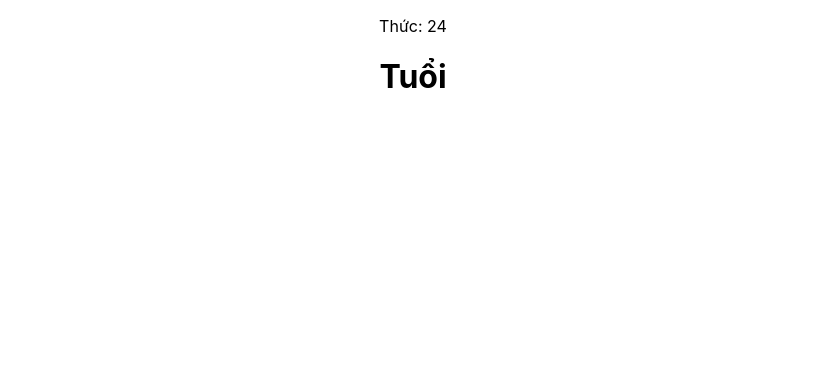
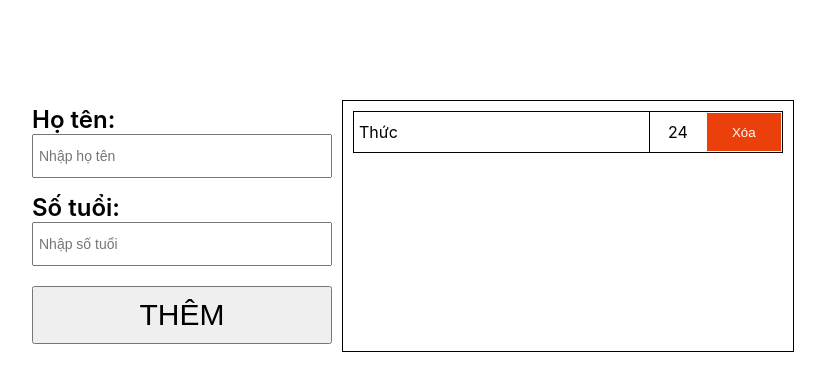
Before and after one commit to JohnThuc031097/react-js-app-first, a React (Create React App) app: page / in a window 1280 px wide. Shown: the top 390 px of the page, without its empty margins (227-1052 px from the left). Built offline with nearby package versions, Linux system fonts and the light colour scheme.

Commit message:
Create new Person

```diff
--- a/src/App.css
+++ b/src/App.css
@@ -1,3 +1,3 @@
 .App {
-  text-align: center;
+  margin-top: 100px;
 }
--- a/src/App.js
+++ b/src/App.js
@@ -1,13 +1,17 @@
 import './App.css';
-import Person from "./components/Person";
+// import CountNumber from "./components/CountNumber/CountNumber";
+import Person from "./components/Person/Person";
 
 function App() {
   return (
     <>
       <div className="App">
-        <Person name="Thức" age="24">
-          <h1>Tuổi</h1>
-        </Person>
+        {/* <CountNumber initValue="0" /> */}
+        <Person person={[{
+          id: 1,
+          name: 'Thức',
+          age: '24'
+        }]} />
       </div>
     </>
   );
--- /dev/null
+++ b/src/components/CountNumber/CountNumber.css
@@ -0,0 +1,17 @@
+.CountNumber{
+  display: flex;
+  flex-direction: column;
+  justify-content: center;
+  align-items: center;
+}
+.CountNumber__show {
+  font-size: 50px;
+}
+.CountNumber__controls {
+  display: flex;
+  align-items: center;
+}
+.CountNumber__control-btn {
+  font-size: 30px;
+  width: 100px;
+}
--- /dev/null
+++ b/src/components/CountNumber/CountNumber.js
@@ -0,0 +1,22 @@
+import { useState } from "react";
+
+import './CountNumber.css';
+
+const CountNumber = (props) => {
+    const [count, setCount] = useState(parseInt(props.initValue));
+    return (
+        <div className="CountNumber">
+            <div className="CountNumber__show">{count}</div>
+            <div className="CountNumber__controls">
+                <button className="CountNumber__control-btn"
+                    onClick={() => setCount(count + 1)}
+                >+</button>
+                <button className="CountNumber__control-btn"
+                    onClick={() => (count - 1) > -1 && setCount(count - 1)}
+                >-</button>
+            </div>
+        </div>
+    );
+}
+
+export default CountNumber;
--- a/src/components/Person.js
+++ /dev/null
@@ -1,8 +0,0 @@
-
-const Person = (props) => {
-    return (
-        <p>{props.name}: {props.age} {props.children}</p>
-    );
-}
-
-export default Person;
--- /dev/null
+++ b/src/components/Person/Person.css
@@ -0,0 +1,67 @@
+.Person{
+    display: flex;
+    justify-content: center;
+}
+.Person__input {
+    display: flex;
+    flex-direction: column;
+    width: 300px;
+}
+.Person__input-title {
+    font-size: 24px;
+    font-weight: 600;
+    margin-top: 5px;
+}
+.Person__input-text {
+    font-size: 14px;
+    line-height: 40px;
+    margin-bottom: 10px;
+    padding: 0 5px;
+}
+.Person__input-btn{
+    font-size: 30px;
+    font-family: 600;
+    text-transform: uppercase;
+    margin-top: 10px;
+    padding: 10px 0;
+}
+.Person__list {
+    display: flex;
+    flex-direction: column;
+    text-decoration: none;
+    width: 450px;
+    height: 250px;
+    margin-left: 10px;
+    overflow-y: scroll;
+    border: 1px solid #000;
+}
+.Person__list-item {
+    display: flex;
+    justify-content: center;
+    line-height: 40px;
+    margin: 10px;
+    border: 1px solid #000;
+}
+.Person__list-item:hover{
+    background-color: rgba(0, 0, 0, 0.1);
+}
+.Person__list-item-name {
+    flex: 60%;
+    padding-left: 5px;
+    border-right: 1px solid #000;
+}
+.Person__list-item-age {
+    flex: 5%;
+    text-align: center;
+}
+.Person__list-item-btn {
+    flex: 10%;
+    background-color: rgb(235, 64, 12);
+    color: #fff;
+    border: #fff solid 1px;
+    cursor: pointer;
+}
+.Person__list-item-btn:hover{
+    background-color: #fff;
+    color: rgb(235, 64, 12);
+}
--- /dev/null
+++ b/src/components/Person/Person.js
@@ -0,0 +1,80 @@
+import { useState, useEffect } from "react";
+
+import "./Person.css";
+
+const Person = (props) => {
+    const [persons, setPersons] = useState([]);
+    const [inpName, setInpName] = useState('');
+    const [inpAge, setInpAge] = useState('');
+
+    useEffect(() => {
+        setPersons(props?.person);
+    }, [props?.person]);
+
+    const handleAdd = () => {
+        if (validator) {
+            if (persons.length > 0) {
+                setPersons([...persons, { id: persons.length + 1, name: inpName, age: inpAge }]);
+            } else {
+                setPersons([{ id: persons.length + 1, name: inpName, age: inpAge }]);
+            }
+        }
+    }
+
+    const handleRemove = (id) => {
+        setPersons(persons?.filter(x => x.id !== id));
+    }
+
+    const validator = (() => {
+        if (inpName !== '' && inpAge !== '') {
+            if (inpName.length > 3 && inpAge.length > 1) {
+                return true;
+            }
+        }
+        return false;
+    })();
+
+    return (
+        <div className="Person">
+            <div className="Person__input">
+                <label className="Person__input-title"
+                    htmlFor="txtName"
+                >Họ tên:</label>
+                <input className="Person__input-text"
+                    name="txtName"
+                    type="text"
+                    placeholder="Nhập họ tên"
+                    onChange={(e) => setInpName(e.target.value)}
+                />
+                <label className="Person__input-title"
+                    htmlFor="txtAge"
+                >Số tuổi:</label>
+                <input className="Person__input-text"
+                    name="txtAge"
+                    type="text"
+                    placeholder="Nhập số tuổi"
+                    onChange={(e) => setInpAge(e.target.value)}
+                />
+                <input className="Person__input-btn"
+                    name="btnAdd"
+                    type="button"
+                    value="Thêm"
+                    onClick={handleAdd}
+                />
+            </div>
+            <ul className="Person__list">
+                {persons?.map((person) =>
+                    <li key={person.id} className="Person__list-item">
+                        <div className="Person__list-item-name">{person.name}</div>
+                        <div className="Person__list-item-age">{person.age}</div>
+                        <button className="Person__list-item-btn"
+                            onClick={() => handleRemove(person.id)}
+                        >Xóa</button>
+                    </li>
+                )}
+            </ul>
+        </div>
+    )
+}
+
+export default Person;
--- a/src/index.css
+++ b/src/index.css
@@ -1,10 +1,18 @@
+*{
+  margin: 0;
+  padding: 0;
+}
+
 body {
-  margin: 0;
   font-family: -apple-system, BlinkMacSystemFont, 'Segoe UI', 'Roboto', 'Oxygen',
     'Ubuntu', 'Cantarell', 'Fira Sans', 'Droid Sans', 'Helvetica Neue',
     sans-serif;
   -webkit-font-smoothing: antialiased;
   -moz-osx-font-smoothing: grayscale;
+  max-width: 1200px;
+  width: 100%;
+  margin: 0 auto;
+  overflow-x: hidden;
 }
 
 code {
```
Also changed, not shown: package.json (+8 -1 lines).
